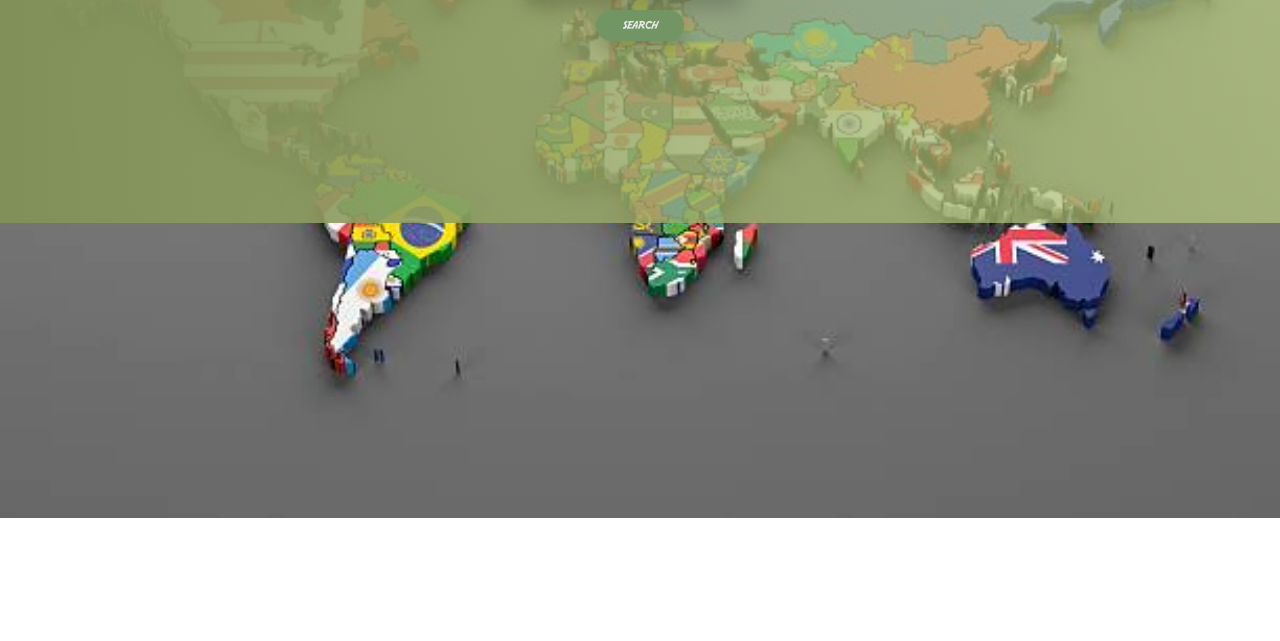
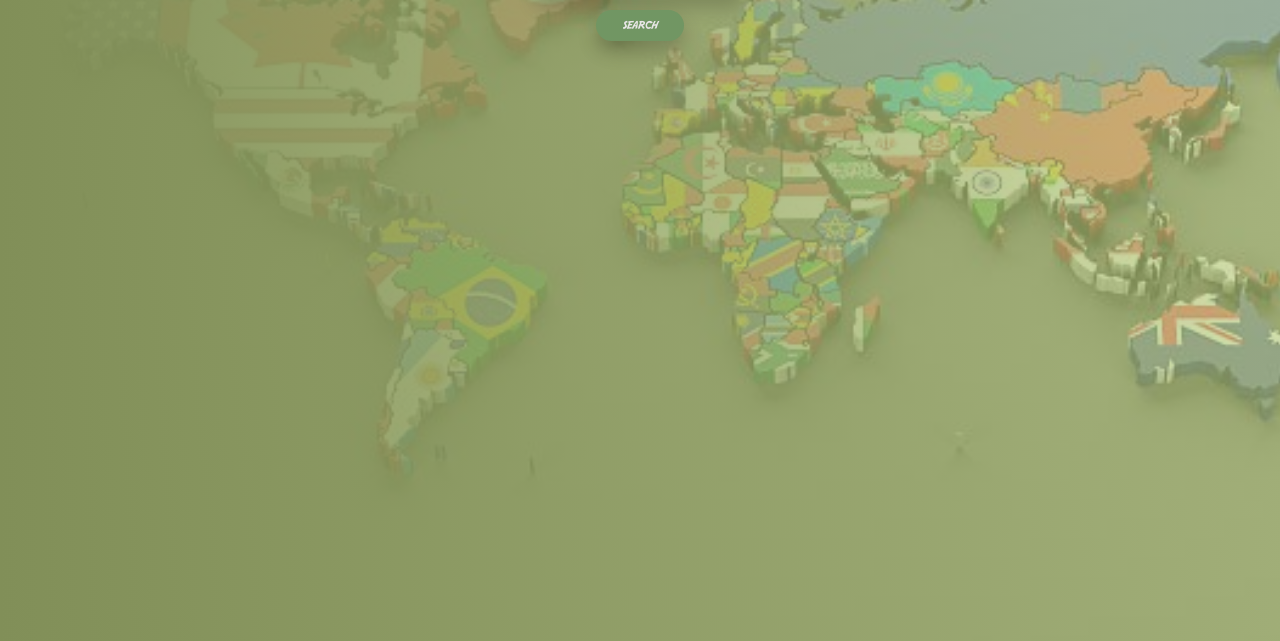
Before and after one commit to Habeeb-bee/country, a plain HTML site: page index.html in a window 1280 px wide. Shown: the part 239-880 px from the top of the page. Before the commit the page ends 800 px from the top, so only its background shows below. Drawn offline with Linux system fonts and the light colour scheme.

Commit message:
Add files via upload

```diff
--- a/style.css
+++ b/style.css
@@ -14,7 +14,7 @@ body{
     background-size: cover;
     background-repeat: no-repeat;
     padding-bottom:5em;
-    height:100%;
+    height:100vh;
 
 }
 
@@ -74,8 +74,9 @@ body{
  color: #000;
  font-family: myFont;
  width: 100vw;
+ height
  transition: 1s;
-
+ margin-bottom: 5em;
 
 }
 
@@ -84,7 +85,7 @@ body{
   box-shadow: 0 2rem 5rem 1rem rgba(0, 0, 0, 0.1);
   font-size: 1.8rem;
   border-radius: 0.7rem;
-  margin: 0 3rem;
+  margin: 0 3rem ;
 
 
 
@@ -124,3 +125,44 @@ body{
 .country__row  {
   font-size: 1.8rem;
 }
+/* *
+
+
+
+  .country {
+    background-color:#638ecb;
+    box-shadow: 0 2rem 5rem 1rem rgba(0, 0, 0, 0.1);
+    font-size: 1.8rem;
+    width: 30vw;
+    text-align: center;
+    border-radius: 0.7rem;
+    margin: 0 3rem;
+    /* overflow: hidden;
+  }
+
+
+.country__img {
+    width: 30rem;
+    height: 17rem;
+    object-fit: cover;
+    background-color: #eee;
+    border-top-left-radius: 0.7rem;
+    border-top-right-radius: 0.7rem;
+  }
+
+  .country__data {
+    padding: 2.5rem 3.75rem 3rem 3.75rem;
+  }
+
+  .country__name {
+    font-size: 2.7rem;
+    margin-bottom: 0.7rem;
+  }
+
+  .country__region {
+    font-size: 1.4rem;
+    margin-bottom: 2.5rem;
+    text-transform: uppercase;
+    color: #888;
+  }
+   */
```
